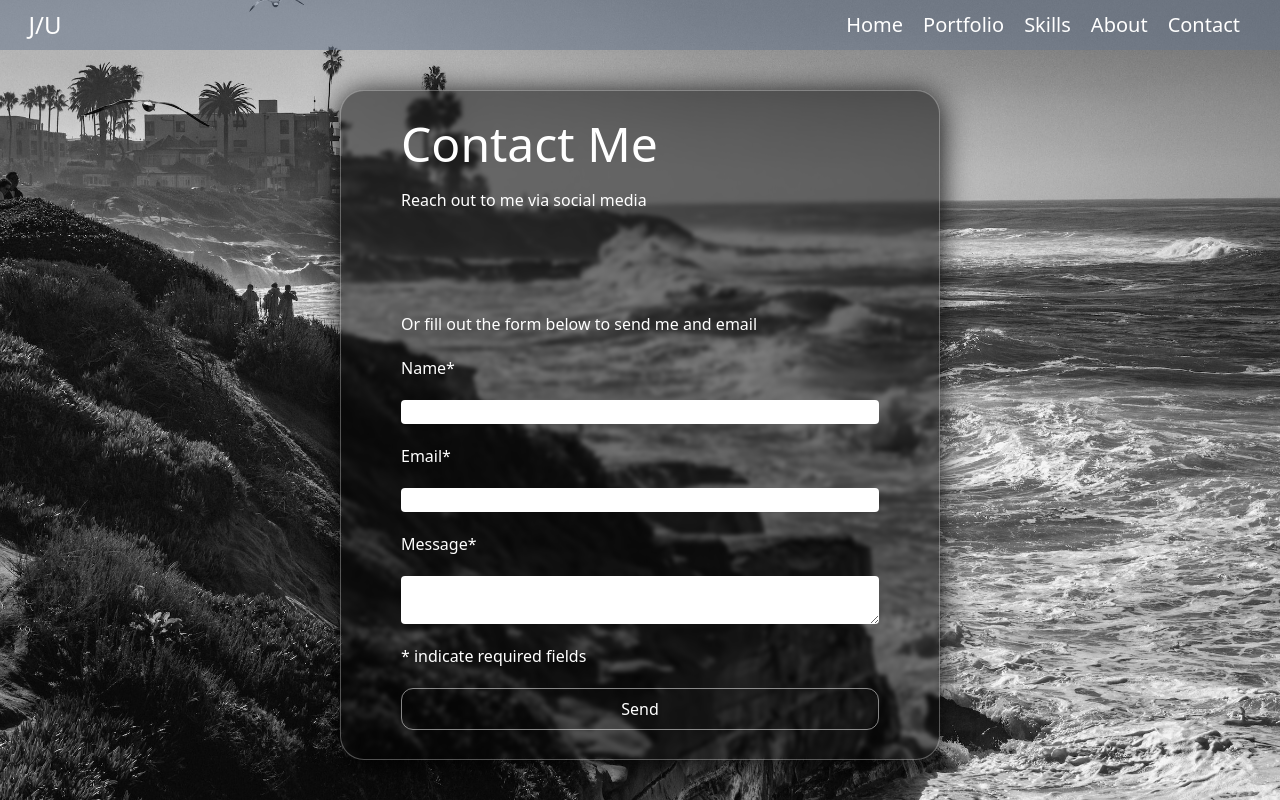
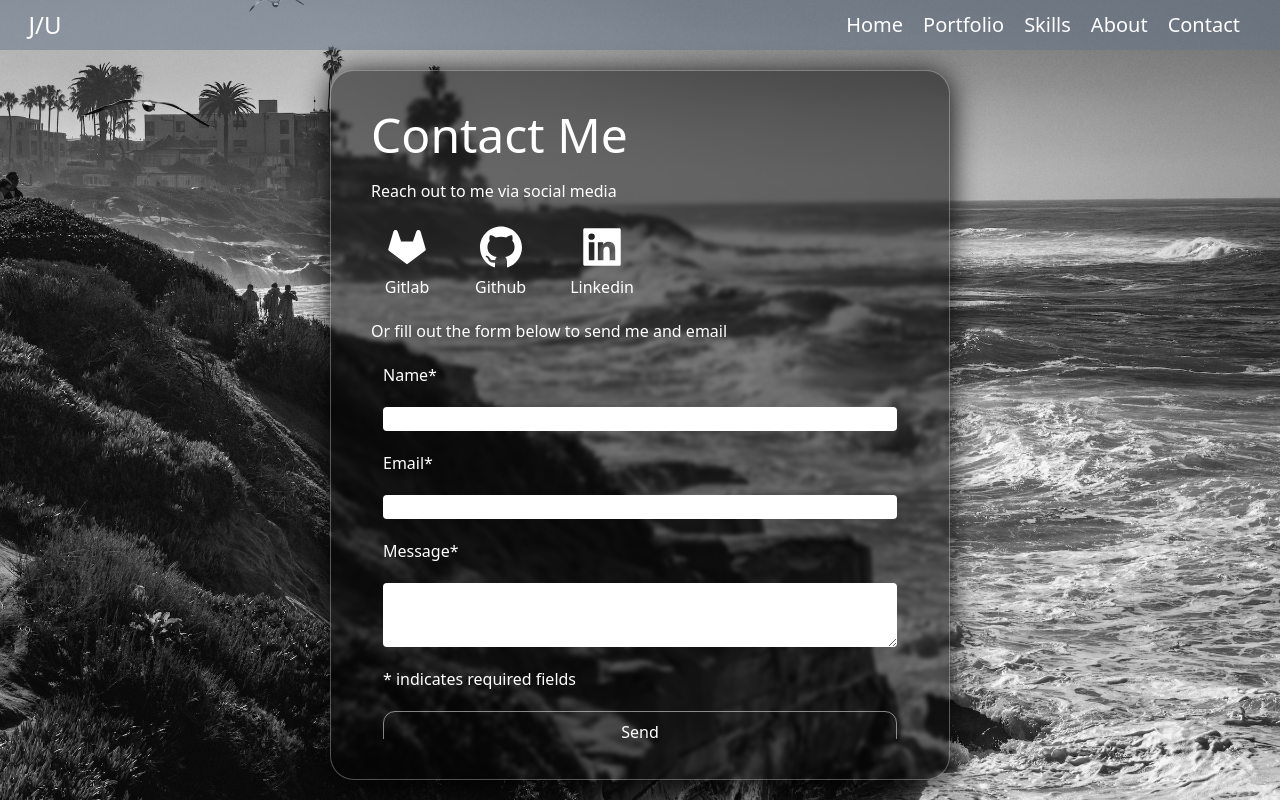
Before and after one commit to jduriu/portfolio, a Next.js app: page /contact in a window 1280 px wide. Built offline with nearby package versions, Linux system fonts and the light colour scheme.

Commit message:
add contact icons

```diff
--- a/app/contact/page.tsx
+++ b/app/contact/page.tsx
@@ -2,20 +2,35 @@
 import ContactForm from '@/components/ContactForm'
 import GlassPane from '@/components/Glass'
 import { useState } from 'react'
+import { iconGroups } from '@/components/icons'
+import Link from 'next/link'
 
 export default function ContactPage() {
   const [sent, setSent] = useState(false)
 
+  const links = iconGroups.Links
+
   return (
     <div className="h-full w-full">
       <div className="bg-sd bg-center bg-cover fixed top-0 w-full h-full" />
-        <div className="fixed top-0 mt-[50px] w-full h-[calc(100%-50px)] p-10 flex items-center justify-center">
-            <GlassPane className="md:w-1/2 h-full rounded-3xl flex flex-col gap-10 justify-center p-10 backdrop-blur-xs" paneColor="bg-black/50">
-              <div className="justify-self-start flex flex-col gap-5 p-5">
-                <div className="text-5xl">Contact Me</div>
+      <div className="fixed top-0 mt-[50px] w-full h-[calc(100%-50px)] p-5 flex items-center justify-center">
+          <GlassPane className="lg:w-1/2 h-full rounded-3xl flex flex-col gap-5 justify-center p-10 backdrop-blur-xs" paneColor="bg-black/50">
+            <div className="md:text-5xl text-3xl">Contact Me</div>
+            <div className="h-full justify-self-start flex flex-col gap-5 overflow-hidden">
               <div>Reach out to me via social media</div>
+              <div className="flex gap-5">
+                {links.map((link) => (
+                  <div className="px-3" key={link.name}>
+                    <Link href={link.url} target="_blank" className="flex flex-col justify-center items-center gap-1" >
+                        <div className="text-3xl sm:text-5xl hover:-translate-y-2 transition duration-300">
+                          {<link.icon/>}
                         </div>
-              <div className="w-full flex flex-col justify-center items-center p-5">
+                        <div className="max-w-[100px] text-center">{link.name}</div>
+                    </Link>
+                  </div>
+                ))}
+              </div>
+              <div className="w-full flex flex-col justify-center items-center overflow-y-scroll">
                 {sent ?
                   <div className="flex flex-col gap-5">
                     <div>
@@ -26,11 +41,12 @@ export default function ContactPage() {
                     </button>
                   </div>
                   :
-                  <div className="w-full">
-                    <div className="self-start py-5">Or fill out the form below to send me and email</div>
+                  <div className="h-full w-full px-3">
+                    <div className="self-start pb-5 -translate-x-3">Or fill out the form below to send me and email</div>
                     <ContactForm sent={sent} setSent={setSent}/>
                   </div>
                 }
+              </div>
             </div>
           </GlassPane>
       </div>
--- a/components/ContactForm.tsx
+++ b/components/ContactForm.tsx
@@ -56,12 +56,12 @@ export default function ContactForm({sent, setSent}) {
         onChange={(e) => setEmail(e.target.value)}
       />
       <label>Message*</label>
-      <textarea className="rounded text-black px-2"
+      <textarea className="rounded text-black p-2"
         value={message}
         onChange={(e) => setMessage(e.target.value)}
       />
-      <div>* indicate required fields</div>
-      <button className="px-3 py-2 border border-white/50 rounded-xl" onClick={sendEmail}>
+      <div>* indicates required fields</div>
+      <button className="px-3 py-2 border border-white/50 rounded-xl hover:bg-slate-500/50 duration-300" onClick={sendEmail}>
         {sending ?
           "Loading" :
           "Send"
--- a/components/icons.tsx
+++ b/components/icons.tsx
@@ -1,19 +1,19 @@
-import { FaPython, FaCss3, FaReact, FaBootstrap,
-  FaLock, FaDraftingCompass, FaChalkboardTeacher
-} from 'react-icons/fa'
-import {FaPeopleGroup, FaMound, FaPanorama,} from 'react-icons/fa6'
+import { AiFillHtml5, AiOutlineNotification, AiFillGitlab, AiFillGithub, AiFillLinkedin } from 'react-icons/ai'
 import {
   BiLogoJavascript, BiLogoPostgresql, BiLogoMongodb,
   BiLogoDjango, BiLogoRedux, BiLogoTailwindCss,
   BiLogoDocker, BiWater, BiLineChart
 } from 'react-icons/bi'
-import { AiFillHtml5, AiOutlineNotification } from 'react-icons/ai'
 import { BsFiletypeSql, BsClipboardMinus } from 'react-icons/bs'
 import { DiSqllite } from 'react-icons/di'
+import { FaPython, FaCss3, FaReact, FaBootstrap,
+  FaLock, FaDraftingCompass, FaChalkboardTeacher
+} from 'react-icons/fa'
+import {FaPeopleGroup, FaMound, FaPanorama,} from 'react-icons/fa6'
+import { LuFolder, LuFolders, LuScroll } from 'react-icons/lu'
+import { RiMarkupFill } from 'react-icons/ri'
 import { SiNextdotjs, SiMlflow, SiFastapi, SiBulma, SiAutodesk } from 'react-icons/si'
-import { LuFolder, LuFolders, LuScroll } from 'react-icons/lu'
 import { TfiTarget } from 'react-icons/tfi'
-import { RiMarkupFill } from 'react-icons/ri'
 
   export const iconGroups = {
     "Languages": [
@@ -67,4 +67,9 @@ import { RiMarkupFill } from 'react-icons/ri'
       {"name": "Training", "icon": FaChalkboardTeacher},
       {"name": "Marketing", "icon": AiOutlineNotification},
     ],
+    "Links": [
+      {"name": "Gitlab", "icon": AiFillGitlab, "url": "https://gitlab.com/jduriu"},
+      {"name": "Github", "icon": AiFillGithub, "url": "https://github.com/jduriu"},
+      {"name": "Linkedin", "icon": AiFillLinkedin, "url": "https://www.linkedin.com/in/jonathan-uriu/" },
+    ]
   }
```
Lines whose indentation alone changed are shown as unchanged.
